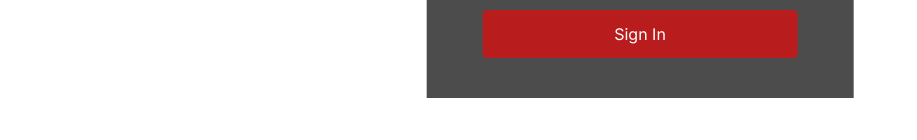
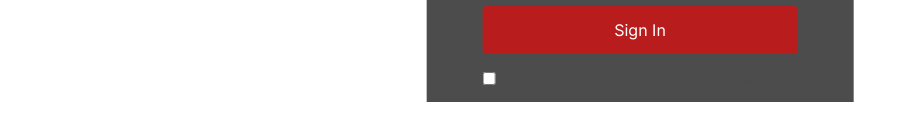
Before and after one commit to srinivasramasamy/netflix-clone, a Next.js app: page /login in a window 1280 px wide. Shown: the part 458-598 px from the top of the page, without its empty margins (0-917 px from the left). Built offline with nearby package versions, Linux system fonts and the light colour scheme.

Commit message:
Add remember me and need help link

```diff
--- a/src/app/components/login/Login.tsx
+++ b/src/app/components/login/Login.tsx
@@ -23,9 +23,24 @@ function Login() {
             type="password"
             placeholder="Password"
           />
-          <button className="bg-red-700 mx-10 h-12 my-6 rounded">
+          <button className="bg-red-700 mx-10 h-12 mt-6 rounded">
             Sign In
           </button>
+          <div className="mx-10 flex items-center justify-between text-xs">
+            <div className="flex items-center">
+              <input
+                id="remember-me"
+                className="accent-[#4c4c4c]"
+                type="checkbox"
+              />
+              <label htmlFor="remember-me">
+                <span className="ml-1 text-[#4c4c4c]">Remember me</span>
+              </label>
+            </div>
+            <a className="text-[#4c4c4c]" href="#">
+              Need help?
+            </a>
+          </div>
         </form>
       </div>
     </div>
```
